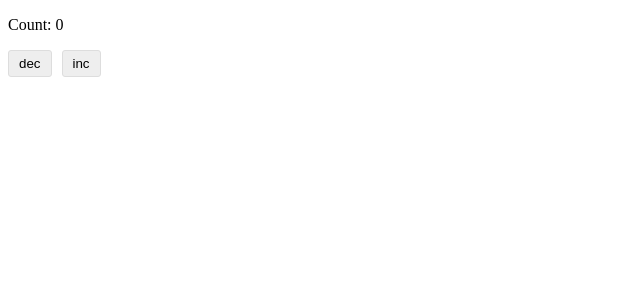
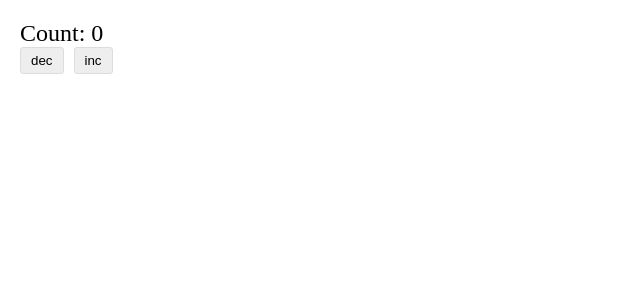
Before and after one commit to vladhaidukkk/prod-project, a React app: page / in a window 1280 px wide. Shown: the top 300 px of the page, without its empty margins (0-640 px from the left). Built offline with nearby package versions, Linux system fonts and the light colour scheme.

Commit message:
build: configure css modules

```diff
--- /dev/null
+++ b/src/App.tsx
@@ -0,0 +1,12 @@
+import { Counter } from './counter';
+import './index.scss';
+
+const App = () => {
+  return (
+    <div className="app">
+      <Counter />
+    </div>
+  );
+};
+
+export default App;
--- a/src/counter/Counter.tsx
+++ b/src/counter/Counter.tsx
@@ -1,5 +1,5 @@
 import { useState } from 'react';
-import './Counter.scss';
+import styles from './Counter.module.scss';
 
 export const Counter = () => {
   const [count, setCount] = useState(0);
@@ -15,11 +15,11 @@ export const Counter = () => {
   return (
     <div>
       <p>Count: {count}</p>
-      <div className="actions">
-        <button type="button" className="btn" onClick={decrement}>
+      <div className={styles.actions}>
+        <button type="button" className={styles.btn} onClick={decrement}>
           dec
         </button>
-        <button type="button" className="btn" onClick={increment}>
+        <button type="button" className={styles.btn} onClick={increment}>
           inc
         </button>
       </div>
--- /dev/null
+++ b/src/index.scss
@@ -0,0 +1,10 @@
+*, *::before, *::after {
+  margin: 0;
+  padding: 0;
+  box-sizing: border-box;
+}
+
+.app {
+  padding: 20px;
+  font-size: 24px;
+}
--- a/src/index.tsx
+++ b/src/index.tsx
@@ -1,4 +1,4 @@
 import { render } from 'react-dom';
-import { Counter } from './counter';
+import App from './App';
 
-render(<Counter />, document.getElementById('root'));
+render(<App />, document.getElementById('root'));
```
Also changed, not shown: src/global.d.ts (added, +7 -0 lines), src/counter/Counter.module.scss (renamed from src/counter/Counter.scss), 1 other file (tests, documents, lock files or other folders).
